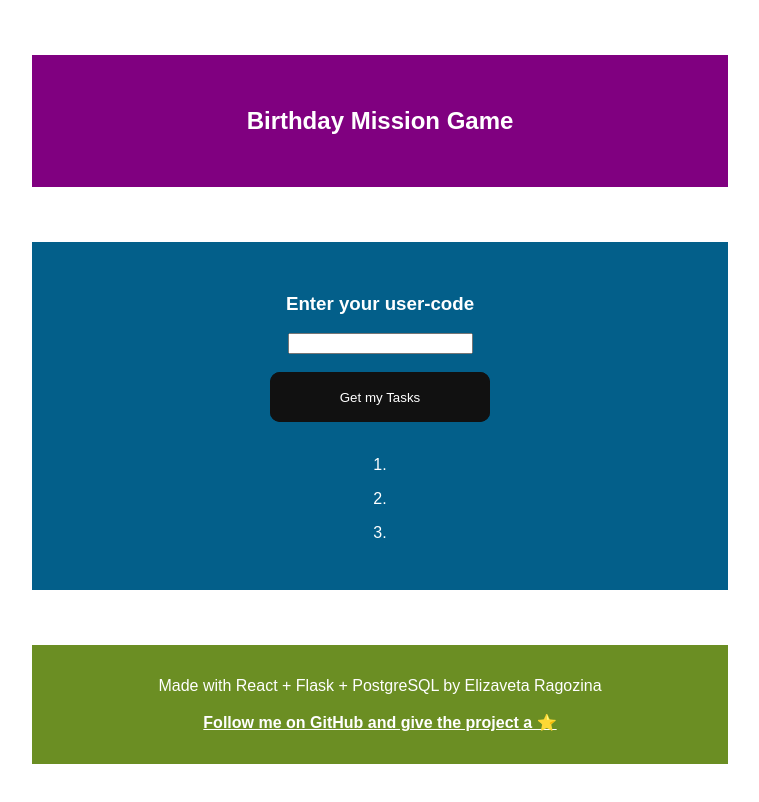
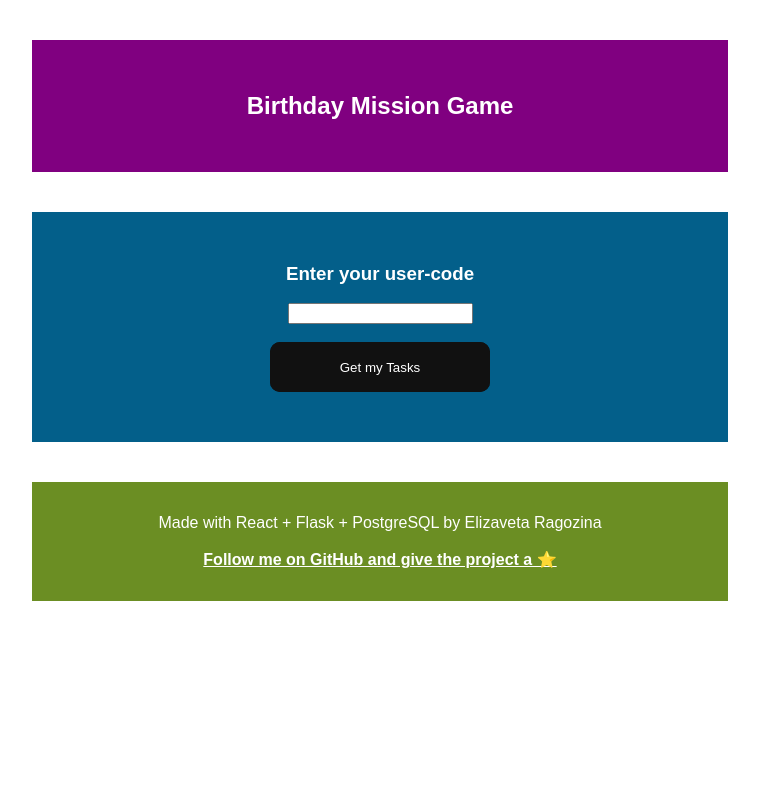
Before and after one commit to elizavetaRa/Python-party-mission, a React app: page / in a window 1280 px wide. Shown: the top 802 px of the page, without its empty margins (260-1019 px from the left). Built offline with nearby package versions, Linux system fonts and the light colour scheme.

Commit message:
remove list if no user/tasks

```diff
--- a/src/App/App.jsx
+++ b/src/App/App.jsx
@@ -86,7 +86,7 @@ const App = () => {
         } */}
 
         <div>
-          {tasks&&<ol>
+          {tasks&&tasks?.task1&&<ol>
             <li>
               <p>{tasks?.task1}</p>
             </li>
--- a/src/App/App.scss
+++ b/src/App/App.scss
@@ -2,7 +2,7 @@ main {
   section {
     background-color: ghostwhite;
     width: 50%;
-    margin: 55px auto;
+    margin: 40px auto;
     padding: 32px;
 
     font-family: Arial, Helvetica, sans-serif;
```
